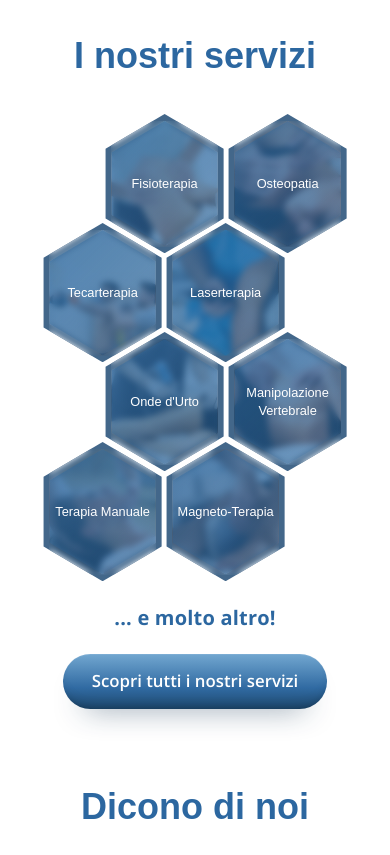
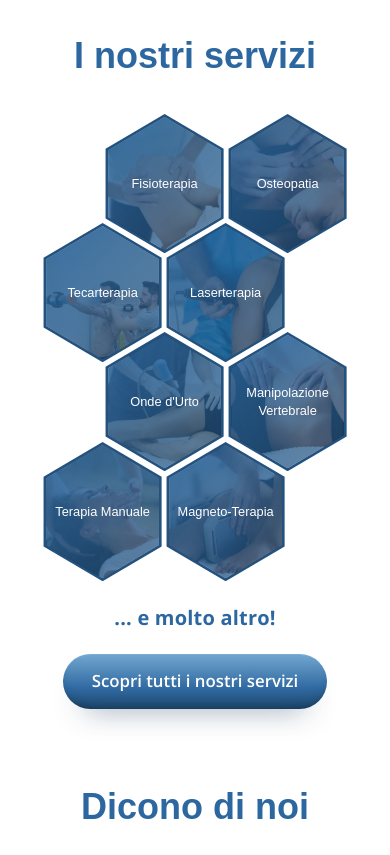
Before and after one commit to rolindaz/ars-fisio, a React (Vite) app: page / in a window 390 px wide. Shown: the part 846-1701 px from the top of the page. Built offline with nearby package versions, Linux system fonts and the light colour scheme; a web font is replaced by a local one.

Commit message:
feat: enhance ServicesPreview mobile styles with new overlays and glass effects
Co-authored-by: Copilot <copilot@github.com>

```diff
--- a/src/index.css
+++ b/src/index.css
@@ -633,6 +633,31 @@ a:visited:active {
   width: var(--services-preview-mobile-card-width);
   height: 8.7rem;
   margin-top: 0.5rem;
+  padding: 3px;
+  background: var(--logo-dark);
+}
+
+.services-preview-mobile .hex-overlay {
+  background: #23527fab;
+}
+
+.services-preview-mobile .glass {
+  opacity: 0.8;
+  backdrop-filter: blur(0px);
+  background: linear-gradient(135deg, #2c68a0, #2c68a000);
+}
+
+.services-preview-mobile .hex-link:active .hex-container,
+.services-preview-mobile .hex-link:focus-visible .hex-container {
+  background: #23527fc4;
+  transform: none;
+  padding: 1px;
+}
+
+.services-preview-mobile .hex-link:active .glass,
+.services-preview-mobile .hex-link:focus-visible .glass {
+  opacity: 1;
+  backdrop-filter: blur(3px);
 }
 
 .services-preview-mobile .hex-title {
```
